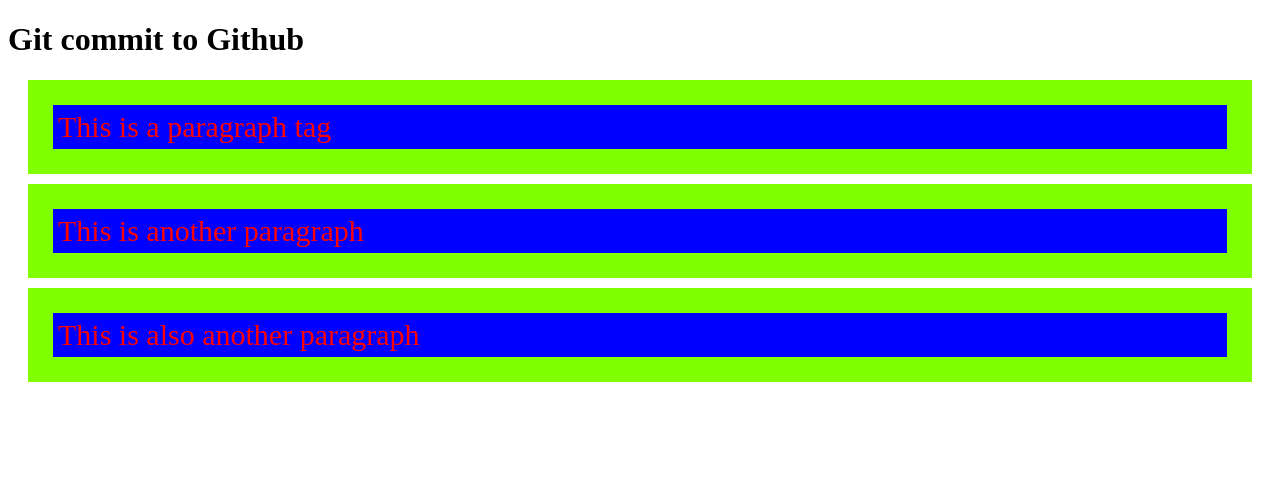
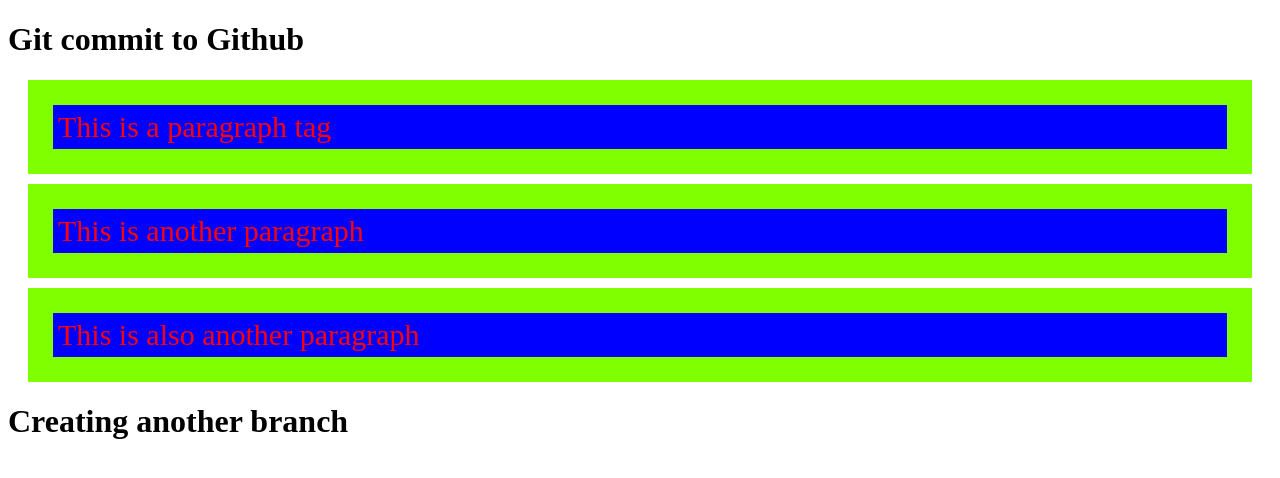
Before and after one commit to iqbal-hossain55/my-first-repo, a plain HTML site: page index.html in a window 1280 px wide. Drawn offline with Linux system fonts and the light colour scheme.

Commit message:
new-branch

```diff
--- a/index.html
+++ b/index.html
@@ -12,6 +12,7 @@
     <p>This is a paragraph tag</p>
     <p>This is another paragraph</p>
     <p>This is also another paragraph</p>
+    <h1>Creating another branch</h1>
 
 </body>
 </html>
```
